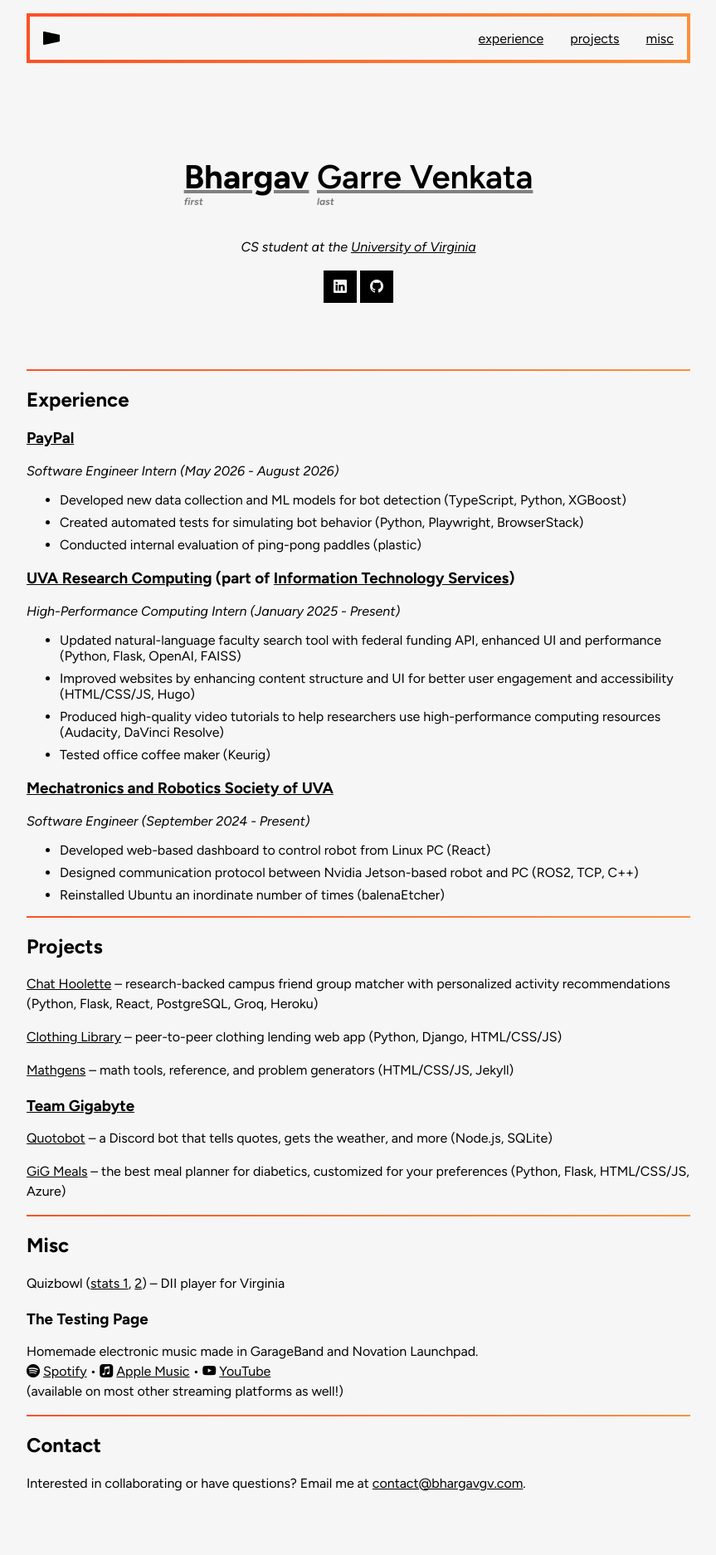
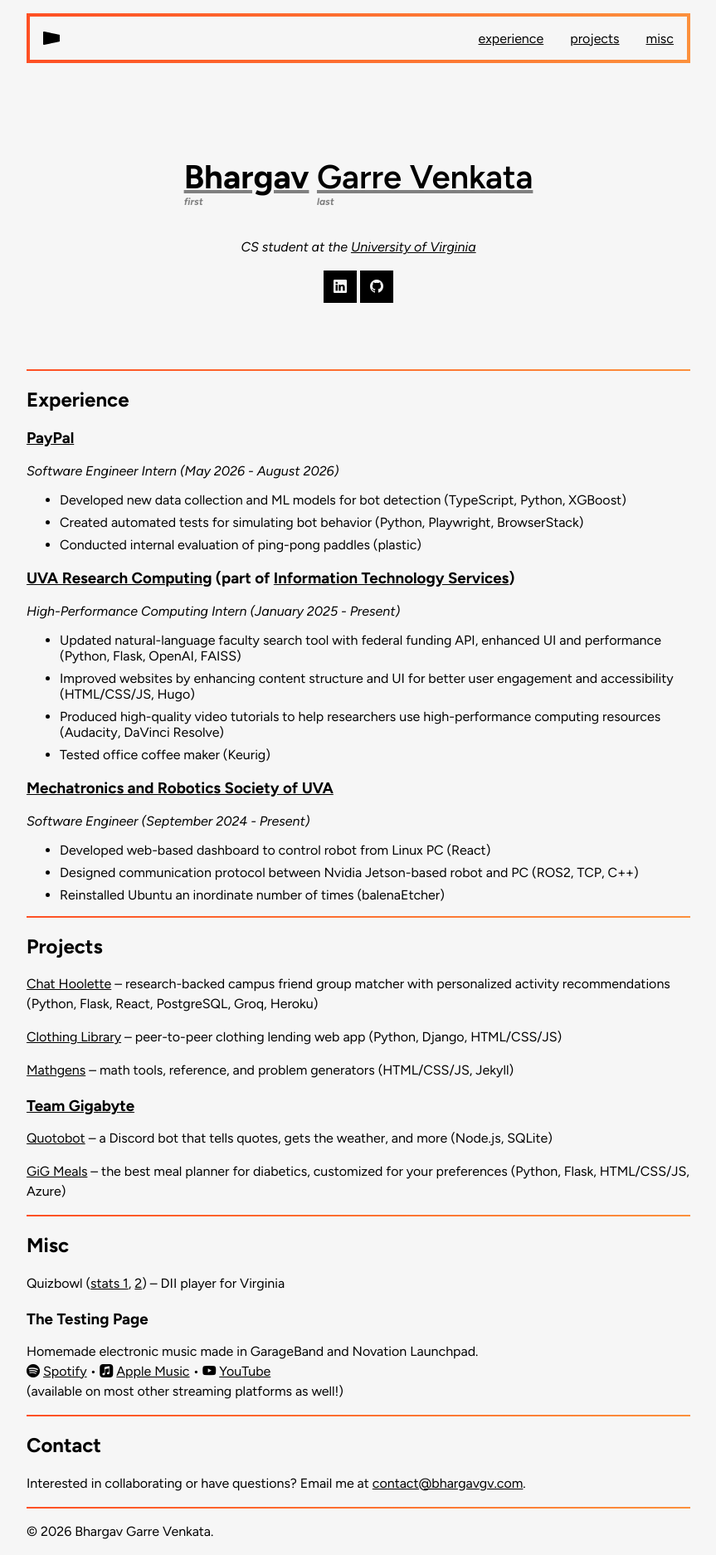
Before and after one commit to bgv2/bgv2.github.io, a Jekyll site: the page index.html, which Jekyll copies as it is, in a window 1280 px wide. Shown: the whole page at 83% size, without its empty margins (208-1071 px from the left). Built offline with Jekyll 4.4.1, drawn with Linux system fonts in a browser that asks for light colours; before the commit the page ends 1816 px from its top, so only the background shows below that.

Commit message:
add footer

```diff
--- a/index.html
+++ b/index.html
@@ -148,6 +148,12 @@
     <p>
         Interested in collaborating or have questions? Email me at <a id="contact-link" href="#">[email]</a>.
     </p>
+    <hr>
+    <footer>
+        <p>
+            &copy; <script>document.write(new Date().getFullYear())</script> Bhargav Garre Venkata.
+        </p>
+    </footer>
 </body>
 
 <script>
```
